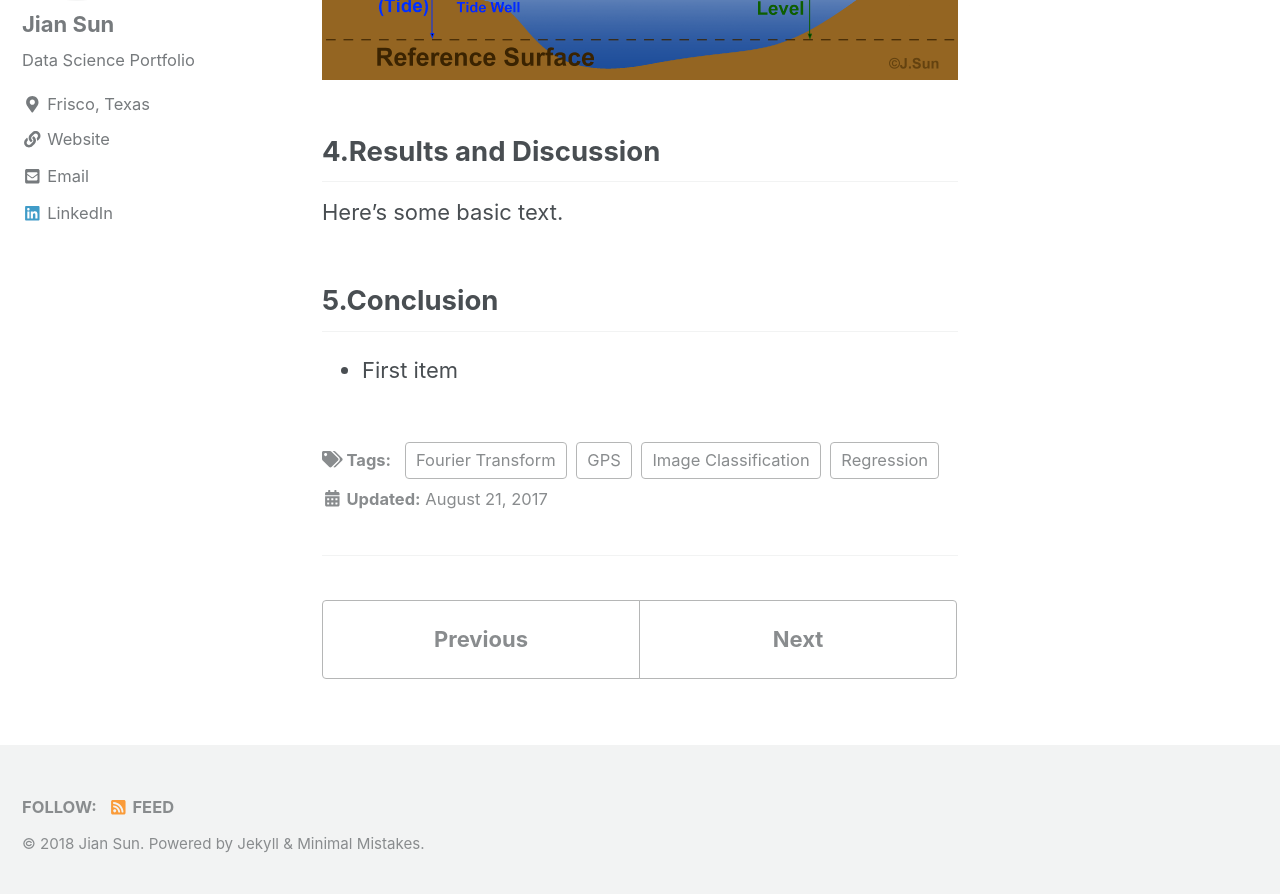
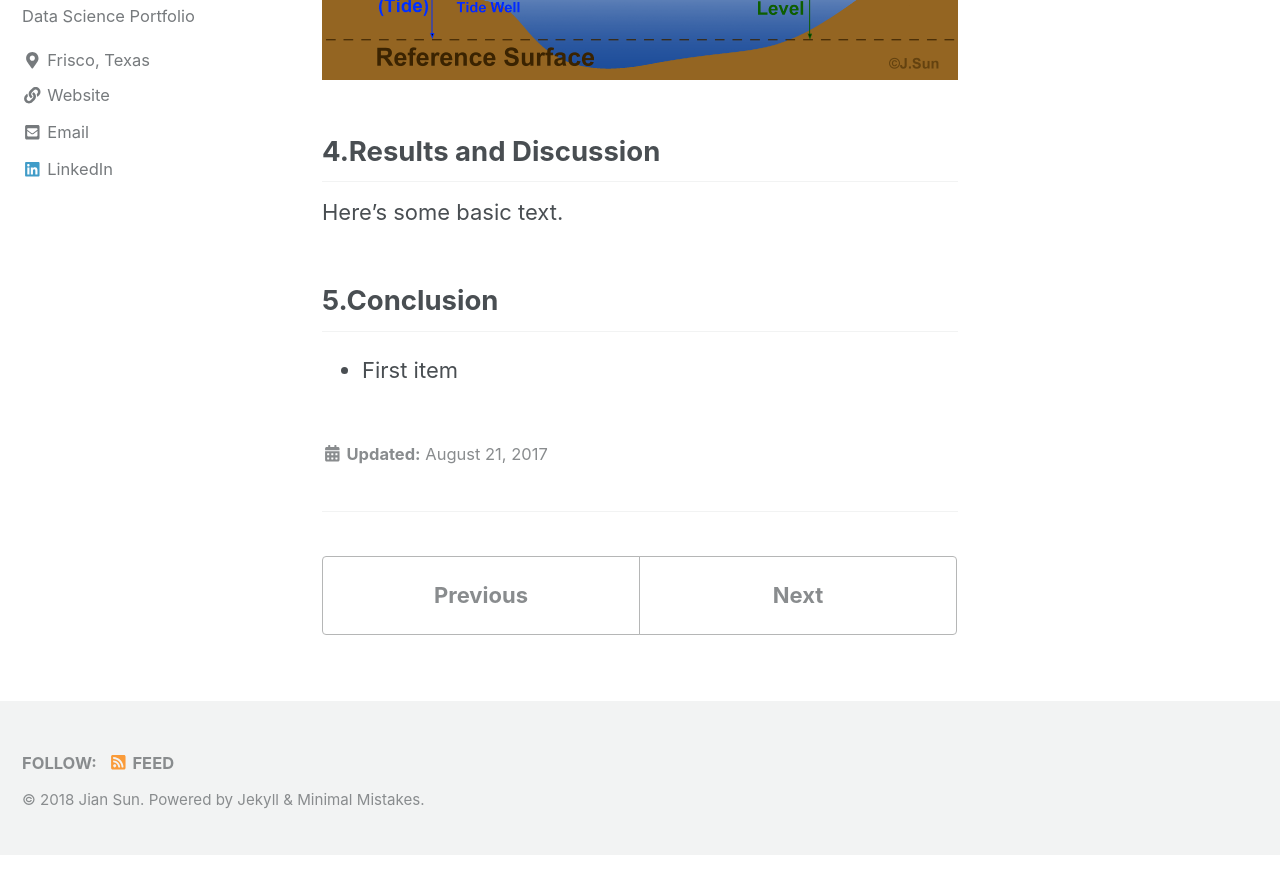
Before and after one commit to jianv/jianv.github.io, a Jekyll site: the page built from _posts/2017-08-21-GPSR.md, in a window 1280 px wide and 900 px high, scrolled down 2815 px. Shown: the top 894 px of the window. Built offline with Jekyll 4.4.1, drawn with Linux system fonts in a browser that asks for light colours; nearby versions of some CDN libraries; formulas are drawn with MathJax 3; after the commit the page ends 3670 px from its top, so only the background shows below that.

Commit message:
Update 2017-08-21-GPSR.md

```diff
--- a/_posts/2017-08-21-GPSR.md
+++ b/_posts/2017-08-21-GPSR.md
@@ -1,7 +1,6 @@
 ---
 title: "GPS-R based lake ice thickness retrieval and prediction"
 date: 2017-08-21
-tags: [GPS, Fourier Transform, Regression, Image Classification]
 excerpt: "GPS-R based lake ice thickness retrieval and prediction"
 mathjax: "true"
 ---
```
